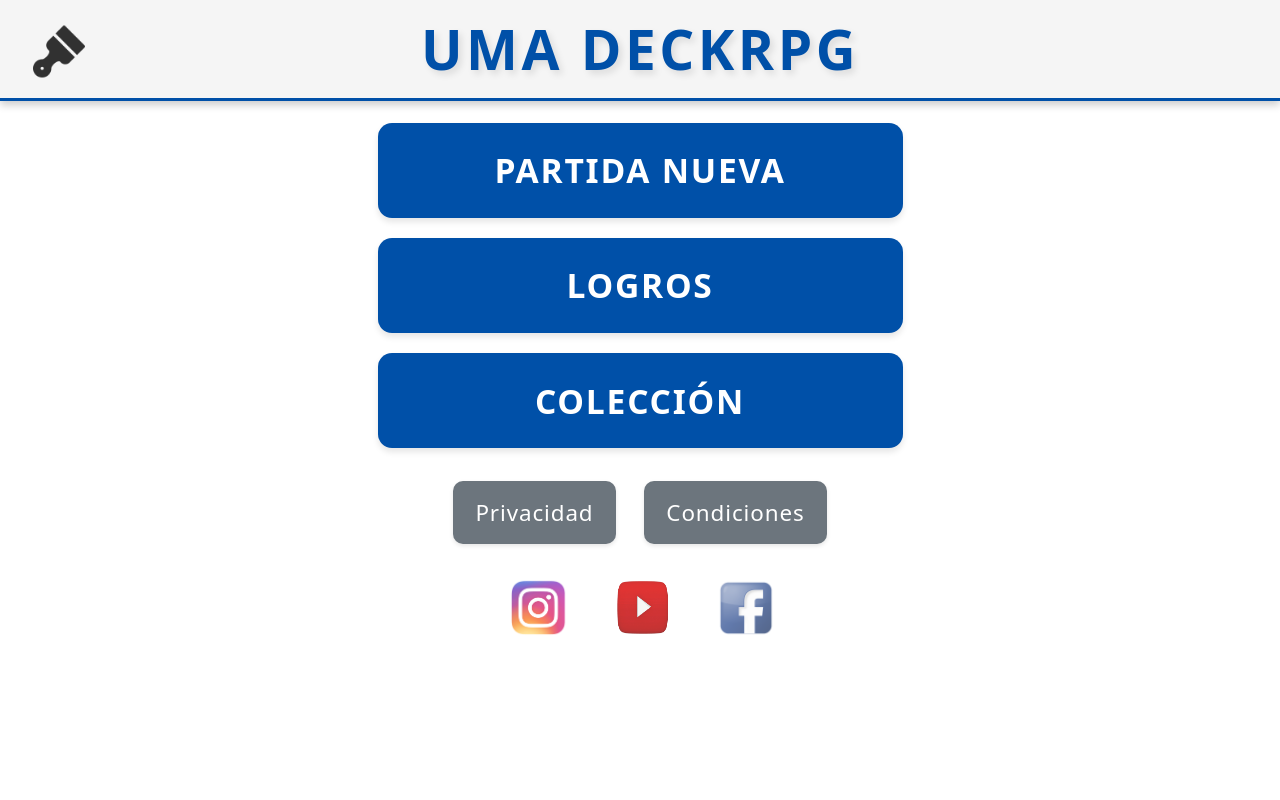
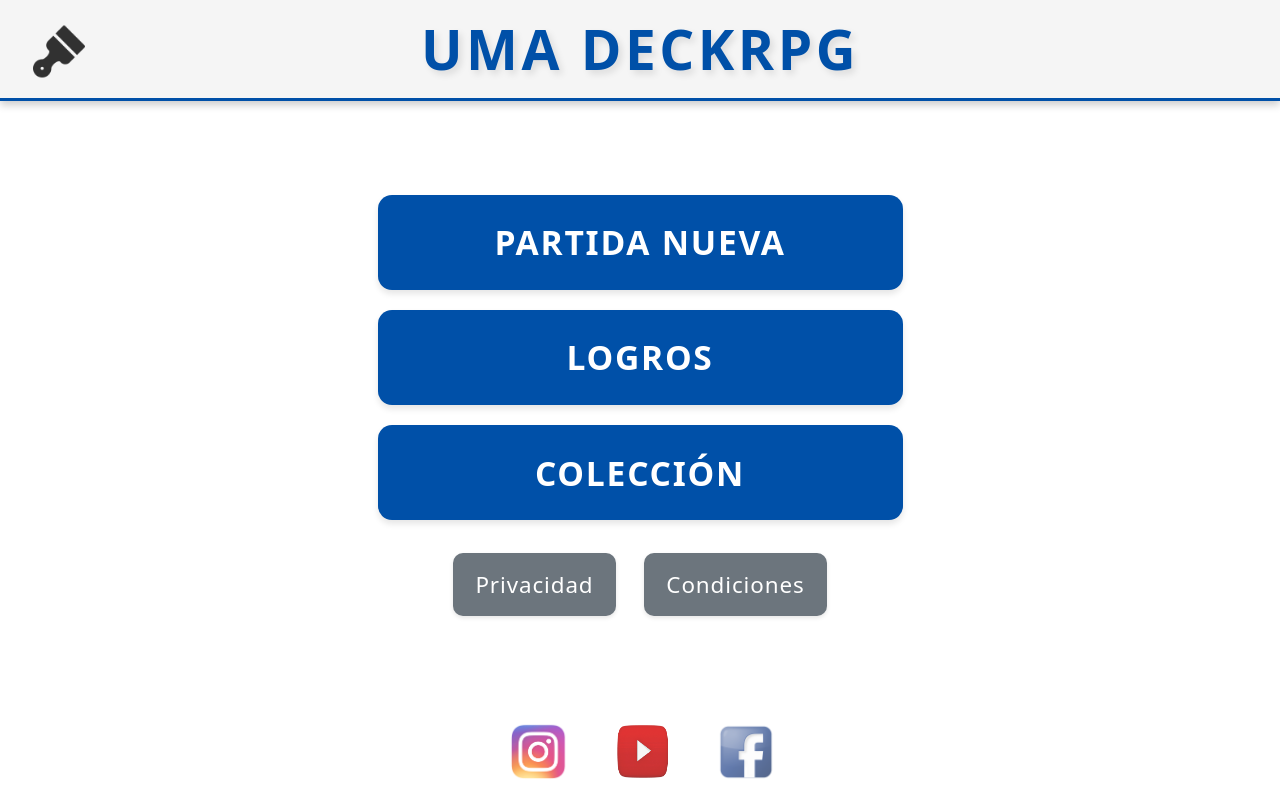
Before and after one commit to jacegar/InterfacesUsuarioGrupoE, a React (Create React App) app in the folder umadeck/: page / in a window 1280 px wide. Built offline with nearby package versions, Linux system fonts and the light colour scheme.

Commit message:
Solucionado altura partida

```diff
--- a/umadeck/src/components/styles/mainmenu/StartPage.css
+++ b/umadeck/src/components/styles/mainmenu/StartPage.css
@@ -26,11 +26,16 @@ img {
 @media (min-width: 768px) {
     .start-page-container {
         max-width: 100vw;
-        min-height: 0vh;
+    }
+}
+
+@media (max-width: 768px) {
+    body {
+        font-size: 15px;
     }
 
-    body {
-        font-size: 15px;
+    .start-page-container{
+        min-height: 0vh;
     }
 }
 
```
